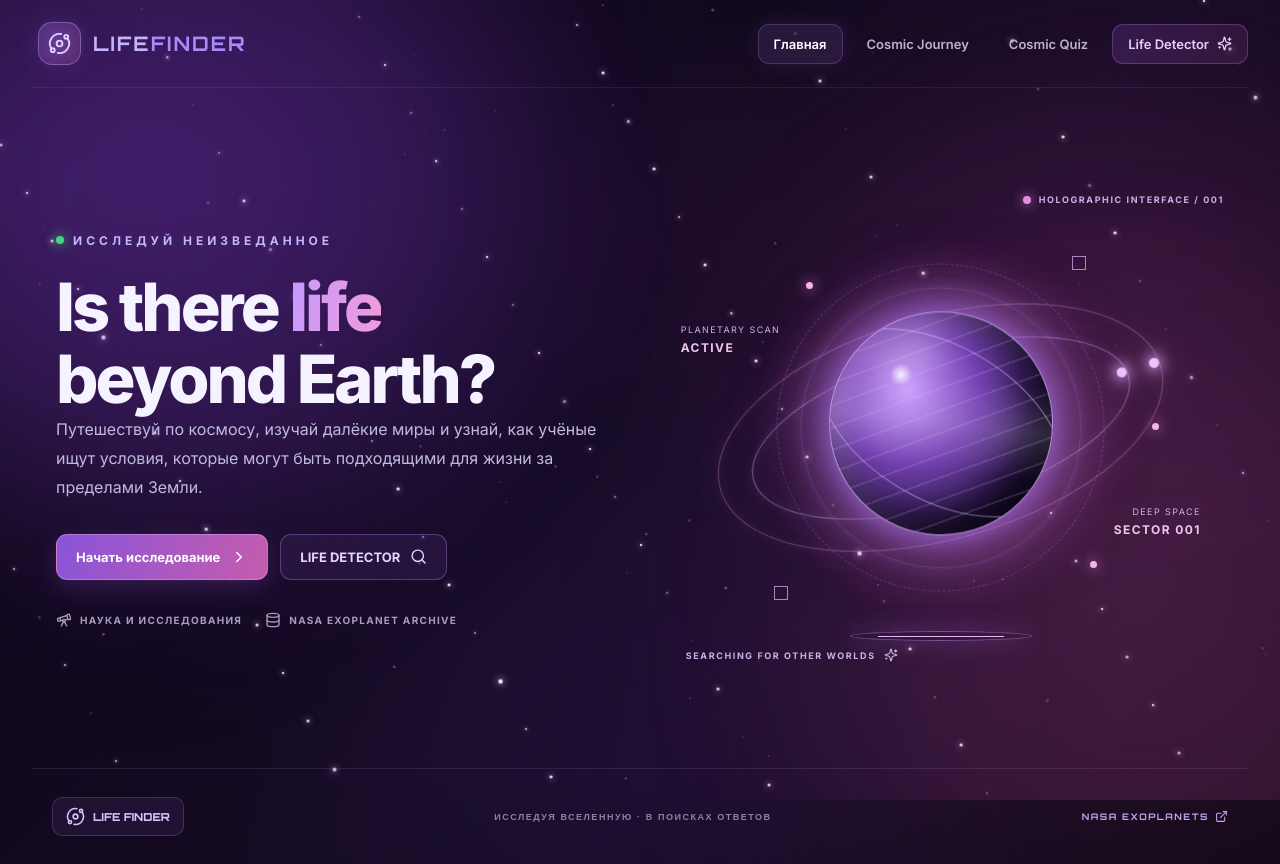
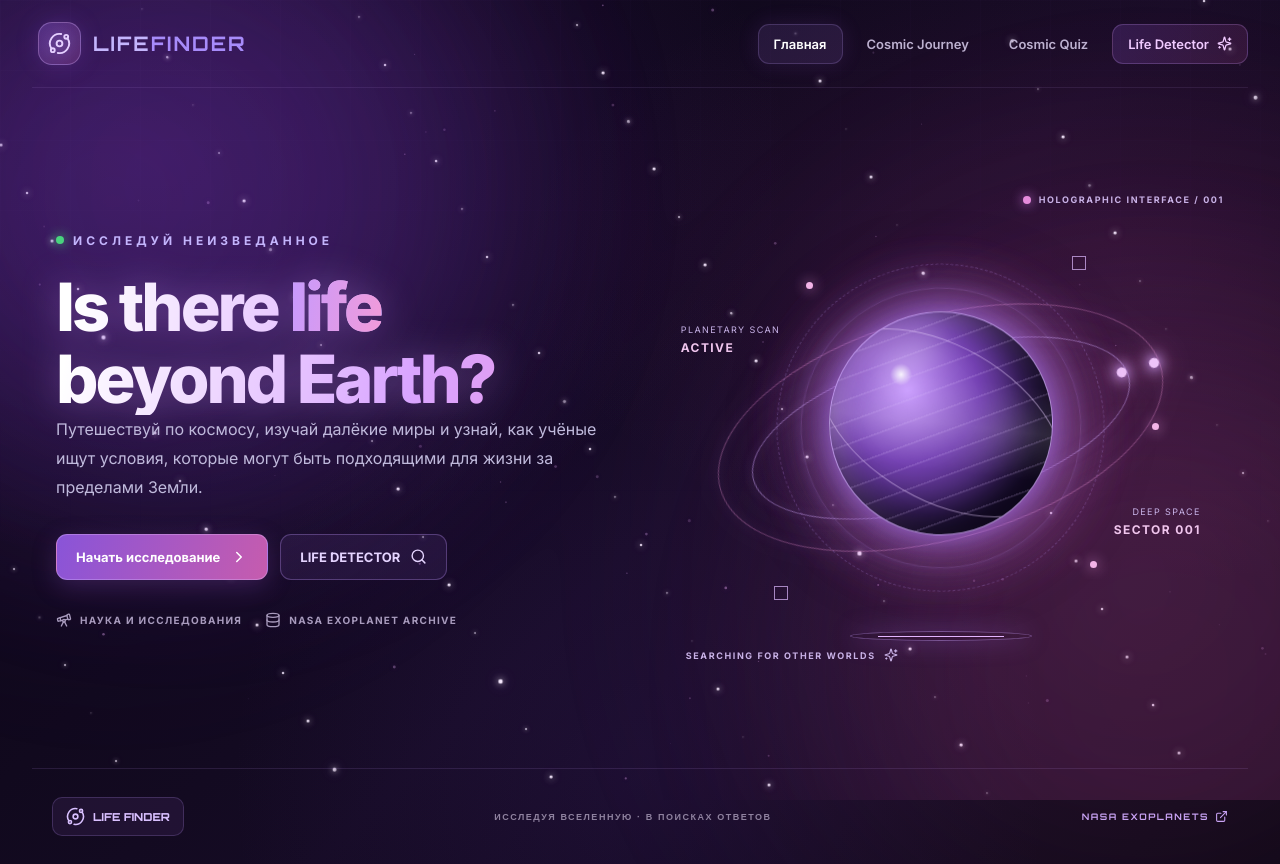
Before and after one commit to mayskk/life-finder-next, a React (Vite) app: page / in a window 1280 px wide. Built offline with nearby package versions, Linux system fonts and the light colour scheme.

Commit message:
Update App.css

```diff
--- a/src/App.css
+++ b/src/App.css
@@ -1840,3 +1840,29 @@ a {
     transform: scale(1.15);
   }
 }
+/* LIFE FINDER — GLOWING TITLE */
+
+.hero h1 {
+  background: linear-gradient(
+    100deg,
+    #ffffff 5%,
+    #d9a5ff 35%,
+    #f18bd5 65%,
+    #ffffff 95%
+  );
+  background-size: 200% auto;
+  -webkit-background-clip: text;
+  background-clip: text;
+  -webkit-text-fill-color: transparent;
+  animation: titleShimmer 6s ease-in-out infinite;
+  filter: drop-shadow(0 0 18px rgba(202, 151, 255, 0.35));
+}
+
+@keyframes titleShimmer {
+  0%, 100% {
+    background-position: 0% center;
+  }
+  50% {
+    background-position: 100% center;
+  }
+}
```
